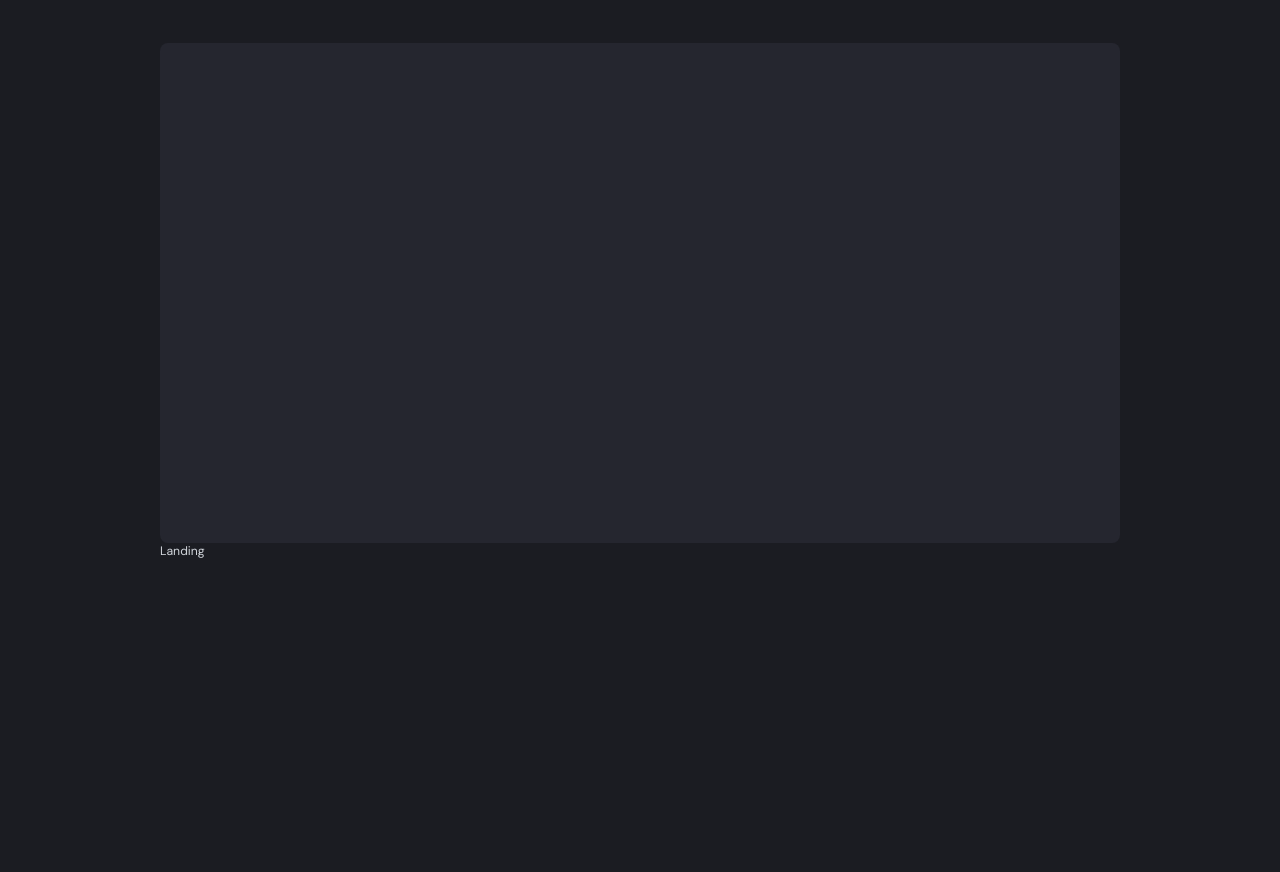
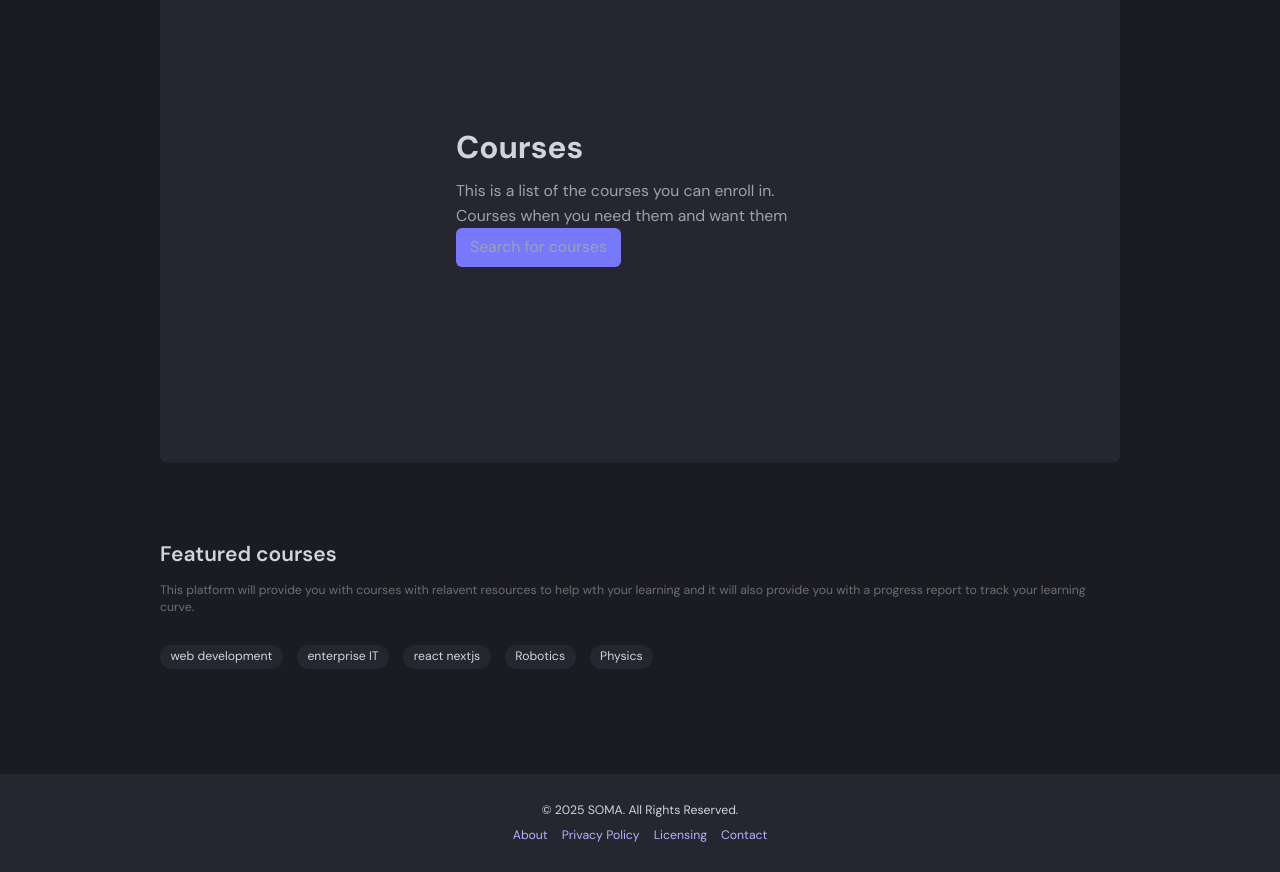
Before and after one commit to ThomasShikalepo/SPS-Project, a Next.js app in the folder client/: page / in a window 1280 px wide. Shown: the part 160-1032 px from the top of the page. Before the commit the page ends 800 px from the top, so only its background shows below. Built offline with nearby package versions, Linux system fonts and the light colour scheme.

Commit message:
Additional features to dashboard

```diff
--- a/client/src/app/(nondashboard)/landing/page.tsx
+++ b/client/src/app/(nondashboard)/landing/page.tsx
@@ -2,8 +2,46 @@
 import React from 'react'
 {/*An animation library*/}
 import {motion} from "framer-motion";
+import Link from 'next/link';
+import Image from 'next/image';
+import { useCarousel } from '@/hooks/useCarousel';
+import { Skeleton } from '@/components/ui/skeleton';
 
+const LoadingSkeleton = () => {
+  return(
+    <div className="landing-skeleton">
+      <div className="landing-skeleton__hero">
+      <div className="landing-skeleton__hero-content">
+        <Skeleton className="landing-skeleton__title"/>
+        <Skeleton className="landing-skeleton__subtitle"/>
+        <Skeleton className="landing-skeleton__subtitle-secondary"/>
+        <Skeleton className="landing-skeleton__button"/>
+      </div>
+      <Skeleton className="landing-skeleton__hero-image"/>
+      </div>
+      <div className="landing-skeleton__featured">
+        <Skeleton className="landing-skeleton__featured-title" />
+        <Skeleton className="landing-skeleton__featured-description" />
+        <div className="landing-skeleton__tags">
+          {/*replicate to have the exact same positioning to not cause a layout shift*/}
+          {[1,2,3,4,5].map((_, index) => (
+            <Skeleton key={index} className="landing-skeleton__tag"/>
+          ))}
+        </div>
+        <div className="landing-skeleton__courses">
+          {/*replicate to have the exact same positioning to not cause a layout shift*/}
+          {[1,2,3,4].map((_, index) => (
+            <Skeleton key={index} className="landing-skeleton__course-card"/>
+          ))}
+        </div>
+      </div>
+    </div>
+  )
+}
 const Landing = () => {
+
+
+  const currentImage = useCarousel({totalImages: 3})
   return (
   <motion.div
   initial={{opacity: 0}}
@@ -16,9 +54,68 @@
      animate={{y:0 , opacity:1}}
      transition ={{duration: 0.5}}
      className="landing__hero">
+<div className="landing__hero-content">
+  <h1 className="landing__title">Courses</h1>
+  <p className="landing__description">
+    This is a list of the courses you can enroll in.
+    <br/>
+    Courses when you need them and want them
+    <div className="landing__cta">
+      <Link href="/search">
+      <div className="landing__cta-button">Search for courses</div>
+      </Link>
+      <div className="landing__hero-images">
+        {["/hero1.jpg", "/hero2.jpg", "/hero3.jpg"].map((src, index) => (
+          <Image
+          key={src}
+          src={src}
+          alt={`Hero Banner ${index + 1}`}
+          fill
+          priority ={index === currentImage}
+          //optimizing our images
+          sizes="(max-width:768px) 10vw, (max-width: 1200px) 50vw, 33vw"
+          className={`landing__hero-image ${
+            index === currentImage? "landing__hero-image--active": ""
+          }`}
+          />
+        ))}
+      </div>
+    </div>
+  </p>
+</div>
+    </motion.div>
+    <motion.div
+    initial={{y:20, opacity: 0}}
+    whileInView={{y:0 , opacity:1}}
+     //determine when it gets animated
+    transition ={{duration: 0.5}}
+    //determine when it gets animated and will only happen once when you enter the viewing of the page
+    viewport={{amount:0.3, once:true}}
+    className="landing__featured"
+     >
 
+      <h2 className="landing__featured-title">Featured courses</h2>
+      <p className="landing__featured-description">
+        This platform will provide you with courses with relavent resources to help wth your learning and it will also provide you with a progress report to track your learning curve.
+      </p>
+<div className="landing__tags">
+  {[
+    "web development",
+    "enterprise IT",
+    "react nextjs",
+    "Robotics",
+    "Physics",
+  ]
+    .map((tag,index)=>(
+      <span key={index} className="landing__tag">
+        {tag}
+      </span>
+    ))}
+</div>
+<div className="landing__courses">
+  {/*Courses display*/}
+</div>
     </motion.div>
-    Landing
     </motion.div>
 
 );
--- a/client/src/app/page.tsx
+++ b/client/src/app/page.tsx
@@ -1,5 +1,6 @@
 import NonDashboardNavbar from "@/components/NonDashboardNavbar";
 import Landing from "@/app/(nondashboard)/landing/page"
+import Footer from "@/components/Footer";
 
 export default function Home() {
   return (
@@ -8,6 +9,7 @@
      <main className="nondashboard-layout__main" >
       <Landing />
      </main>
+     <Footer/>
     </div>
   );
 }
--- /dev/null
+++ b/client/src/components/Footer.tsx
@@ -0,0 +1,24 @@
+import Link from 'next/link'
+import React from 'react'
+
+const Footer = () => {
+  return (
+    <div className="footer">
+        <p>&copy; 2025 SOMA. All Rights Reserved. </p>
+        <div className="footer__links">
+            {["About", "Privacy Policy", "Licensing", "Contact"].map((item) =>(
+                <Link key={item}
+                //replace any space with a dash
+                href={`/${item.toLowerCase().replace(" ", "-")}`}
+                className='footer__link'>
+                    {item}
+                </Link>
+
+           ) )}
+        </div>
+    </div>
+
+  )
+}
+
+export default Footer
--- a/client/src/hooks/useCarousel.ts
+++ b/client/src/hooks/useCarousel.ts
@@ -1,12 +1,14 @@
 import { useState, useEffect } from "react";
-
+//interface for props that we need to pass
 interface UseCarouselProps {
   totalImages: number;
   interval?: number;
 }
 
+//grab an image to cycle through each time period
 export const useCarousel = ({
   totalImages,
+  //5 seconds
   interval = 5000,
 }: UseCarouselProps) => {
   const [currentImage, setCurrentImage] = useState(0);
```
